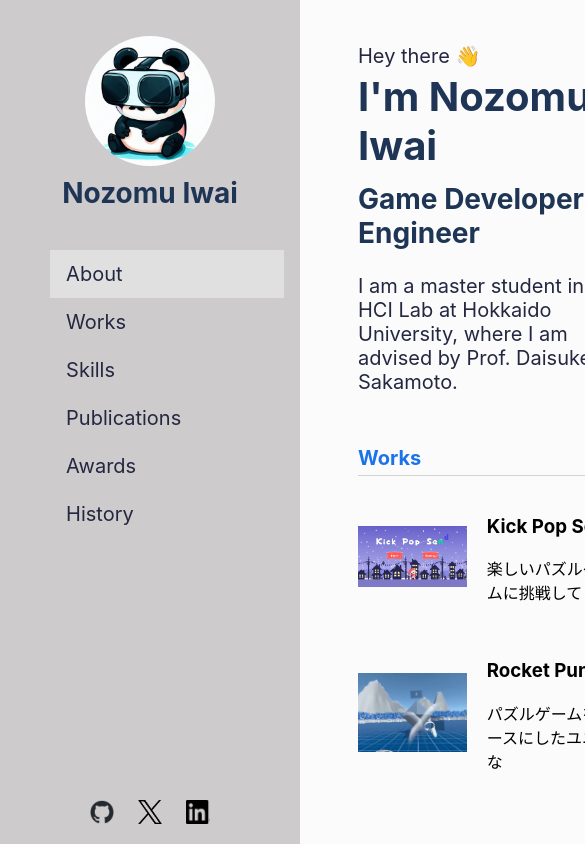
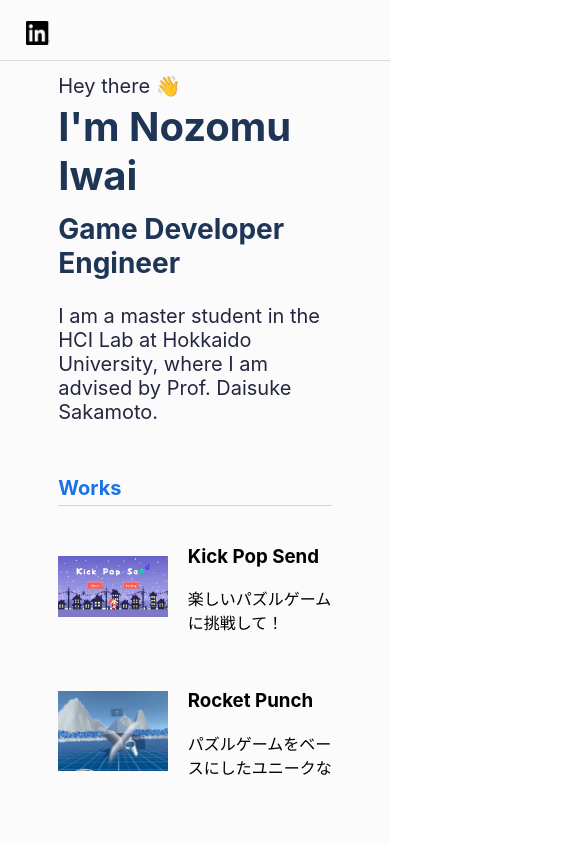
Before and after one commit to NI-yy/NI-yy.github.io, a React (Create React App) app: page / in a window 390 px wide. Shown: the top 844 px of the page, 585 px wide, since content can reach past the window. Built offline with nearby package versions, Linux system fonts and the light colour scheme; the HTML template or start-up script is replaced by a standard one.

Commit message:
ハンバーガーメニューの実装

```diff
--- a/src/App.css
+++ b/src/App.css
@@ -3,8 +3,12 @@
   min-height: 100vh;
 }
 
-/* デフォルトのスタイル（デスクトップとモバイル共通） */
-.main-content-containar {
+.content-wrapper {
+  width: 100%;
+  position: relative;
+}
+
+.main-content-container {
   margin-left: 300px;
   width: 100%;
   background-color: var(--color-white);
@@ -14,7 +18,7 @@
 
 .main-content {
   width: 80%;
-  margin: 0 auto; /* 中央揃えにするために追加 */
+  margin: 0 auto;
 }
 
 section {
@@ -30,13 +34,54 @@ section h2 {
   padding-bottom: 5px;
 }
 
+.hamburger-menu-container {
+  display: none;
+  position: fixed;
+  background-color: var(--color-white);
+  z-index: 1002; /* sidebar-openより下 */
+  width: 100%;
+  height: 60px;
+  border-bottom: 0.7px solid #dcdcdc;
+}
+
+.hamburger-menu {
+  display: none;
+  position: fixed;
+  top: 20px;
+  left: 20px;
+  font-size: 24px;
+  background: none;
+  border: none;
+  cursor: pointer;
+  z-index: 1002;
+}
+
+@media (max-width: 768px) {
+  .main-content-container {
+    padding-top: 70px;
+    margin-left: 0;
+  }
+
+  .hamburger-menu-container {
+    display: block;
+  }
+
+  .hamburger-menu {
+    display: block;
+  }
+}
+
+.hamburger-menu img {
+  width: 24px;
+  height: 24px;
+}
+
 :root {
   --font-size-small: 12px;
   --font-size-medium: 16px;
   --font-size-large: 20px;
   --font-size-xlarge: 28px;
   --font-size-xxlarge: 40px;
-
   --color-gray-light: #cecbcc;
   --color-gray-dark: #515561;
   --color-blue-dark: #1f3555;
--- a/src/App.js
+++ b/src/App.js
@@ -8,9 +8,12 @@ import Awards from './components/Awards';
 import History from './components/History';
 import Footer from './components/Footer';
 import { useState, useEffect, useRef } from 'react';
+import linkedin_icon from './img/linkedin-icon.png';
 
 function App() {
-  const [activeSection, setActiveSection] = useState('about'); // デフォルトでAboutをアクティブ
+  const [activeSection, setActiveSection] = useState('about');
+  const [isMenuOpen, setIsMenuOpen] = useState(false);
+  const sidebarRef = useRef(null);
   const sectionRefs = useRef({
     about: null,
     works: null,
@@ -22,13 +25,11 @@ function App() {
 
   useEffect(() => {
     const handleScroll = () => {
-      const scrollPosition = window.scrollY + 100; // 少し余裕を持たせる（ヘッダー分や視覚的調整）
-
+      const scrollPosition = window.scrollY + 100;
       for (const [section, ref] of Object.entries(sectionRefs.current)) {
         if (ref) {
           const offsetTop = ref.offsetTop;
           const offsetBottom = offsetTop + ref.offsetHeight;
-
           if (scrollPosition >= offsetTop && scrollPosition < offsetBottom) {
             setActiveSection(section);
             break;
@@ -38,13 +39,52 @@ function App() {
     };
 
     window.addEventListener('scroll', handleScroll);
-    return () => window.removeEventListener('scroll', handleScroll); // クリーンアップ
+    return () => window.removeEventListener('scroll', handleScroll);
+  }, []);
+
+  const toggleMenu = () => {
+    setIsMenuOpen(!isMenuOpen);
+  };
+
+  useEffect(() => {
+    const handleResizeStart = () => {
+      if (sidebarRef.current) {
+        sidebarRef.current.style.transition = 'none'; // アニメーション無効化
+      }
+    };
+
+    const handleResizeEnd = () => {
+      if (sidebarRef.current) {
+        sidebarRef.current.style.transition = ''; // アニメーション復元
+      }
+    };
+
+    let resizeTimer;
+    const handleResize = () => {
+      clearTimeout(resizeTimer);
+      handleResizeStart();
+      resizeTimer = setTimeout(handleResizeEnd, 200);
+    };
+
+    window.addEventListener('resize', handleResize);
+    return () => window.removeEventListener('resize', handleResize);
   }, []);
 
   return (
     <div className="App">
-      <Sidebar activeSection={activeSection} />
-      <div className="main-content-containar">
+      <Sidebar
+        activeSection={activeSection}
+        isMenuOpen={isMenuOpen}
+        toggleMenu={toggleMenu}
+        ref={sidebarRef}
+      />
+      <div className="content-wrapper">
+        <div className="hamburger-menu-container">
+          <button className="hamburger-menu" onClick={toggleMenu}>
+            <img src={linkedin_icon} alt="LinkedIn" className="icon-test" />
+          </button>
+        </div>
+        <div className="main-content-container">
           <div className="main-content">
             <section id="about" ref={(el) => (sectionRefs.current.about = el)}>
               <Header />
@@ -70,6 +110,7 @@ function App() {
           </div>
         </div>
       </div>
+    </div>
   );
 }
 
--- a/src/components/Sidebar.js
+++ b/src/components/Sidebar.js
@@ -1,19 +1,20 @@
-import React from 'react';
+import React, { forwardRef } from 'react';
 import pandaLogo from '../img/panda-logo.png';
 import github_icon from '../img/github-icon.png';
 import x_icon from '../img/x-icon.png';
 import linkedin_icon from '../img/linkedin-icon.png';
 import '../styles/Sidebar.css';
 
-function Sidebar({ activeSection }) {
+const Sidebar = forwardRef(({ activeSection, isMenuOpen, toggleMenu }, ref) => {
   const handleLogoClick = () => {
-    window.location.href = window.location.pathname; // 現在のパスを再読み込み
+    window.location.href = window.location.pathname;
   };
 
   const handleNavClick = (sectionId) => {
     const element = document.getElementById(sectionId);
     if (element) {
-      element.scrollIntoView({ behavior: 'smooth' }); // スムーズスクロール
+      element.scrollIntoView({ behavior: 'smooth' });
+      toggleMenu();
     }
   };
 
@@ -27,10 +28,17 @@ function Sidebar({ activeSection }) {
   ];
 
   return (
-    <div className="sidebar">
+    <>
+      {/* 通常のサイドバー */}
+      <div className={`sidebar ${isMenuOpen ? 'closed' : ''}`} ref={ref}>
         <div className="sidebar-header">
           <div className="logo-container">
-          <img src={pandaLogo} alt="Panda Logo" className="logo" onClick={handleLogoClick} />
+            <img
+              src={pandaLogo}
+              alt="Panda Logo"
+              className="logo"
+              onClick={handleLogoClick}
+            />
           </div>
           <div className="name-container">
             <span className="sidebar-name">Nozomu Iwai</span>
@@ -61,7 +69,39 @@ function Sidebar({ activeSection }) {
           </a>
         </div>
       </div>
+
+      {/* ハンバーガーメニューが開いた時のサイドバー */}
+      <div className={`sidebar-open ${isMenuOpen ? 'open' : ''}`}>
+        <nav className="nav-list">
+          <ul>
+            {navItems.map((item) => (
+              <li
+                key={item.id}
+                className={activeSection === item.id ? 'active' : ''}
+                onClick={() => handleNavClick(item.id)}
+              >
+                {item.text}
+              </li>
+            ))}
+          </ul>
+        </nav>
+        <div className="social_icons">
+          <a href="https://linkedin.com" target="_blank" rel="noopener noreferrer">
+            <img src={github_icon} alt="Github" className="linkedin-icon" />
+          </a>
+          <a href="https://linkedin.com" target="_blank" rel="noopener noreferrer">
+            <img src={x_icon} alt="X" className="linkedin-icon" />
+          </a>
+          <a href="https://linkedin.com" target="_blank" rel="noopener noreferrer">
+            <img src={linkedin_icon} alt="LinkedIn" className="linkedin-icon" />
+          </a>
+        </div>
+      </div>
+
+      {/* オーバーレイ */}
+      {isMenuOpen && <div className="menu-overlay" onClick={toggleMenu}></div>}
+    </>
   );
-}
+});
 
 export default Sidebar;
--- a/src/styles/Sidebar.css
+++ b/src/styles/Sidebar.css
@@ -9,17 +9,55 @@ flex-direction: column;
     justify-content: space-between;
     box-sizing: border-box;
     top: 0;
-left: 0; /* 常に左端に固定 */
+    left: 0;
+    z-index: 1000; /* sidebar-openより下 */
+    transform: translateX(0);
+    transition: transform 0.3s ease-in-out;
+  }
+
+  .sidebar.closed {
+    transform: translateX(-100%);
+  }
+
+  .sidebar-open {
+    width: 300px;
+    background-color: var(--color-gray-light);
+    padding: 16px;
+    position: fixed;
+    height: 100vh;
+    display: flex;
+    flex-direction: column;
+    justify-content: space-between;
+    box-sizing: border-box;
+    top: 0;
+    left: 0;
+    z-index: 1001; /* sidebarより上 */
+    transform: translateX(-100%);
+    transition: transform 0.3s ease-in-out;
+  }
+
+  .sidebar-open.open {
+    transform: translateX(0); /* 開いた状態 */
+  }
+
+  .menu-overlay {
+    position: fixed;
+    top: 0;
+    left: 0;
+    width: 100%;
+    height: 100%;
+    background-color: #35353561;
+    z-index: 999; /* sidebarより下、コンテンツより上 */
   }
 
   .sidebar-header {
     display: flex;
     flex-direction: column;
-margin-top:  20px;
+    margin-top: 20px;
     margin-bottom: 40px;
   }
 
-.name-container{
+  .name-container {
     text-align: center;
     display: block;
   }
@@ -34,7 +72,7 @@ text-align: left;
 
   .logo-container {
     display: flex;
-    justify-content: center; /* ロゴを中央に配置 */
+    justify-content: center;
     width: 100%;
     margin-bottom: 10px;
   }
@@ -43,59 +81,78 @@ text-align: left;
     width: 130px;
     height: 130px;
     border-radius: 50%;
-cursor: pointer; /* クリック可能なカーソル */
-transition: transform 0.3s ease; /* 拡大縮小のスムーズなトランジション */
+    cursor: pointer;
+    transition: transform 0.3s ease;
   }
 
   .logo:hover {
-    transform: scale(1.1); /* ホバー時に1.1倍（10%）大きくする */
+    transform: scale(1.1);
   }
 
-.nav-list{
+  .nav-list {
+    padding-top: 65px;
     flex-grow: 1;
   }
 
   .nav-list ul {
     list-style: none;
-    padding-left: 34.1px; /* パディングをリセット */
+    padding-left: 34.1px;
     margin: 0;
   }
 
-.nav-list ul {
-list-style: none;
-}
-
   .nav-list ul li {
-margin: 0 0;
-padding: 12px 16px 12px 16px;
+    margin: 0;
+    padding: 12px 16px;
     color: var(--color-navy);
     font-size: var(--font-size-large);
     cursor: pointer;
   }
 
-.sidebar nav ul li:hover {
-    background-color: #d3d3d3; /* liがホバーされたときの背景色 */
+  .nav-list ul li:hover {
+    background-color: #d3d3d3;
   }
 
-.sidebar nav ul li.active {
-    background-color: #e0e0e0; /* アクティブなセクションの背景色 */
+  .nav-list ul li.active {
+    background-color: #e0e0e0;
   }
 
-/* ソーシャルアイコンのスタイルを追加 */
   .social_icons {
-    display: flex; /* 横に並べるためにフレックスボックスを使用 */
-    justify-content: center; /* 横方向に中央揃え */
-    gap: 24px; /* アイコン間の間隔 */
-    margin-top: 10px; /* ナビゲーションリストとの間隔 */
+    display: flex;
+    justify-content: center;
+    gap: 24px;
+    margin-top: 10px;
     padding-left: 10px;
     padding-right: 10px;
   }
 
   .social_icons a {
-    text-decoration: none; /* リンクの下線を削除 */
+    text-decoration: none;
   }
 
   .social_icons img {
-    width: 24px; /* アイコンのサイズを維持 */
-    height: 24px; /* アイコンのサイズを維持 */
+    width: 24px;
+    height: 24px;
   }
+
+  /* モバイル表示 */
+  @media (max-width: 768px) {
+    .sidebar {
+      transform: translateX(-100%);
+    }
+    .sidebar-open {
+      transform: translateX(-100%);
+    }
+    .sidebar-open.open {
+      transform: translateX(0);
+    }
+  }
+
+  /* デスクトップ表示 */
+  @media (min-width: 769px) {
+    .sidebar {
+      transform: translateX(0); /* 常に表示 */
+    }
+    .sidebar-open {
+      transform: translateX(-100%); /* 隠れる */
+    }
+  }
```
Lines whose indentation alone changed are shown as unchanged.
